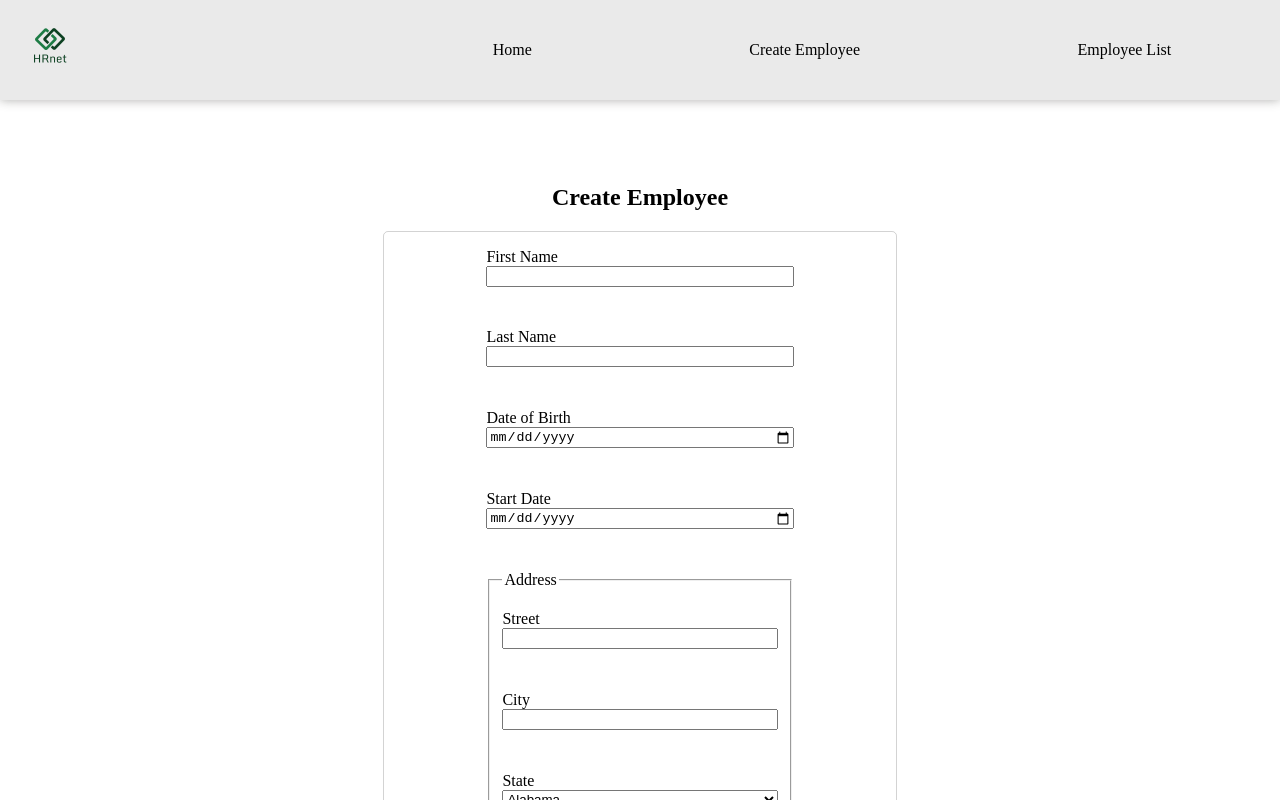
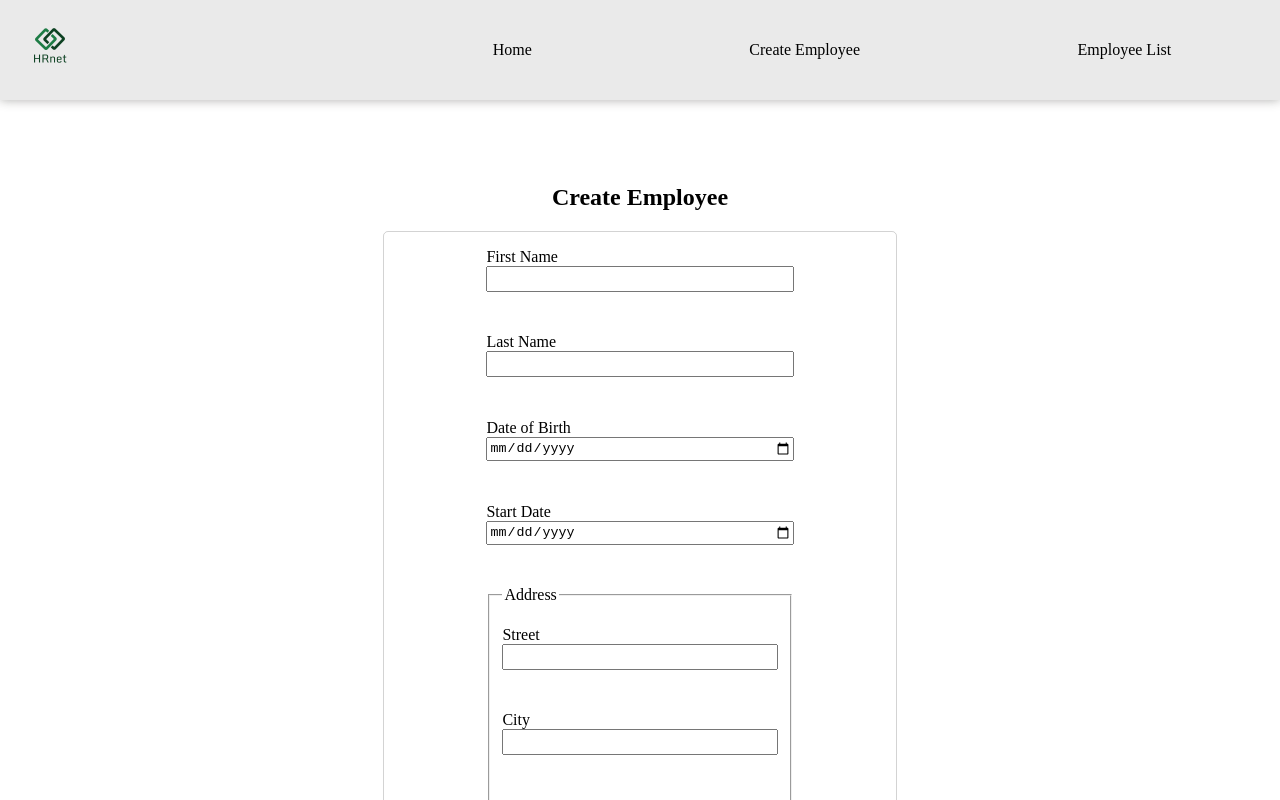
Before and after one commit to fanjatiana/fanjatianaPavageau_14_31032022, a React (Create React App) app: page /create-employee in a window 1280 px wide. Shown: the top 800 px of the page. Built offline with nearby package versions, Linux system fonts and the light colour scheme.

Commit message:
style : start of the css style of the form

```diff
--- a/src/styles/Form.css
+++ b/src/styles/Form.css
@@ -24,6 +24,10 @@
 
 }
 
+.form_container div input {
+    height: 20px;
+}
+
 
 .btn-submit{
     display: flex;
```
